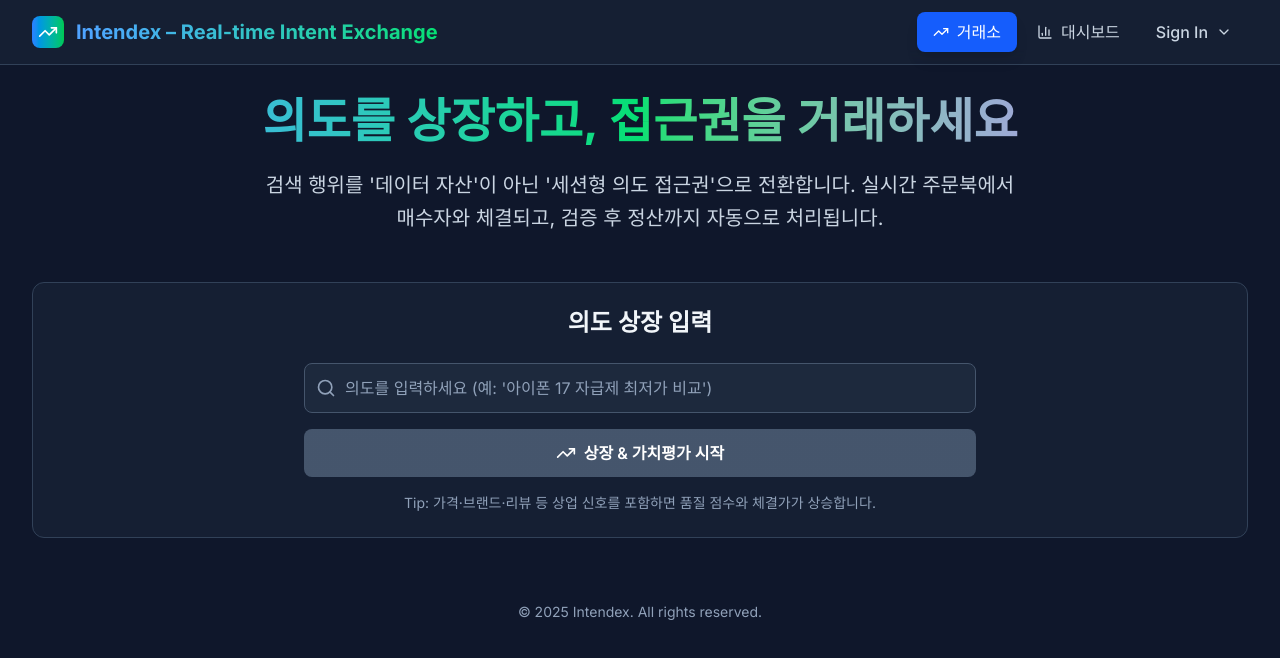
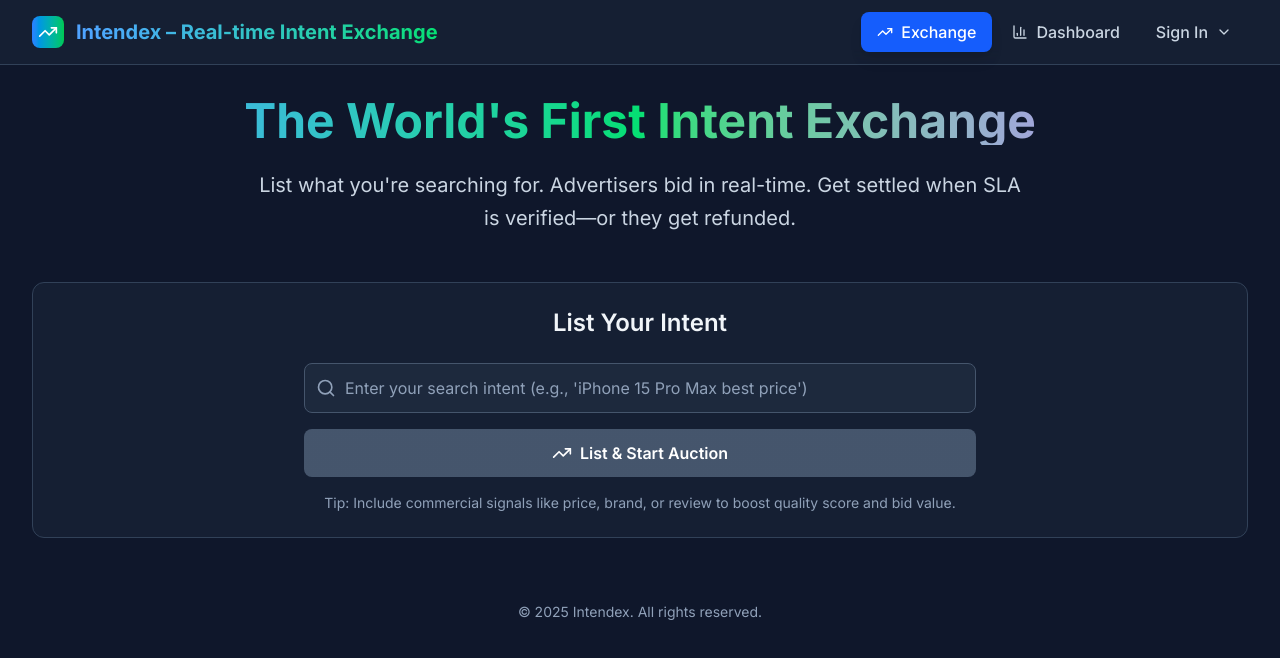
Before and after one commit to action5861/gatekeeper, a Next.js app: page / in a window 1280 px wide. Shown: the top 658 px of the page. Built offline with nearby package versions, Linux system fonts and the light colour scheme.

Commit message:
chore(copy): change to English - The World's First Intent Exchange

```diff
--- a/app/components/Header.tsx
+++ b/app/components/Header.tsx
@@ -15,12 +15,12 @@ export default function Header() {
 
   const navItems = [
     {
-      name: '거래소',
+      name: 'Exchange',
       href: '/',
       icon: TrendingUp
     },
     {
-      name: '대시보드',
+      name: 'Dashboard',
       href: '/dashboard',
       icon: BarChart3
     }
@@ -107,7 +107,7 @@ export default function Header() {
                   className="flex items-center space-x-2 px-4 py-2 rounded-lg transition-all duration-200 text-slate-300 hover:text-white hover:bg-red-600"
                 >
                   <LogOut className="w-4 h-4" />
-                  <span className="font-medium">로그아웃</span>
+                  <span className="font-medium">Logout</span>
                 </button>
               </div>
             ) : (
--- a/app/components/main/SearchInput.tsx
+++ b/app/components/main/SearchInput.tsx
@@ -2,8 +2,8 @@
 
 'use client'
 
+import { Search, TrendingUp } from 'lucide-react'
 import { useState } from 'react'
-import { Search, TrendingUp } from 'lucide-react'
 
 interface SearchInputProps {
   onQueryChange: (query: string) => void
@@ -39,7 +39,7 @@ export default function SearchInput({ onQueryChange, onSearchSubmit, isLoading =
             type="text"
             value={query}
             onChange={handleInputChange}
-            placeholder="의도를 입력하세요 (예: '아이폰 17 자급제 최저가 비교')"
+            placeholder="Enter your search intent (e.g., 'iPhone 15 Pro Max best price')"
             className="block w-full pl-10 pr-4 py-3 border border-slate-600 rounded-lg bg-slate-800 text-slate-100 placeholder-slate-400 focus:outline-none focus:ring-2 focus:ring-blue-500 focus:border-transparent transition-all duration-200"
             disabled={isLoading}
           />
@@ -59,7 +59,7 @@ export default function SearchInput({ onQueryChange, onSearchSubmit, isLoading =
           ) : (
             <>
               <TrendingUp className="h-5 w-5" />
-              <span>상장 & 가치평가 시작</span>
+              <span>List & Start Auction</span>
             </>
           )}
         </button>
@@ -68,7 +68,7 @@ export default function SearchInput({ onQueryChange, onSearchSubmit, isLoading =
       {/* Helper Text */}
       <div className="mt-4 text-center">
         <p className="text-sm text-slate-400">
-          Tip: 가격·브랜드·리뷰 등 상업 신호를 포함하면 품질 점수와 체결가가 상승합니다.
+          Tip: Include commercial signals like price, brand, or review to boost quality score and bid value.
         </p>
       </div>
     </div>
--- a/app/page.tsx
+++ b/app/page.tsx
@@ -223,10 +223,10 @@ export default function Home() {
         {/* Hero Section */}
         <section className="text-center mb-12 animate-fadeInUp">
           <h2 className="text-4xl md:text-5xl font-bold mb-6 bg-gradient-to-r from-blue-400 via-green-400 to-purple-400 bg-clip-text text-transparent">
-            의도를 상장하고, 접근권을 거래하세요
+            The World&apos;s First Intent Exchange
           </h2>
           <p className="text-xl text-slate-300 max-w-3xl mx-auto leading-relaxed">
-            검색 행위를 &apos;데이터 자산&apos;이 아닌 &apos;세션형 의도 접근권&apos;으로 전환합니다. 실시간 주문북에서 매수자와 체결되고, 검증 후 정산까지 자동으로 처리됩니다.
+            List what you&apos;re searching for. Advertisers bid in real-time. Get settled when SLA is verified—or they get refunded.
           </p>
         </section>
 
@@ -235,7 +235,7 @@ export default function Home() {
           {/* Search Input Component - 항상 표시 */}
           <section className="bg-slate-800/50 rounded-xl p-6 border border-slate-700">
             <h3 className="text-2xl font-semibold mb-6 text-slate-100 text-center">
-              의도 상장 입력
+              List Your Intent
             </h3>
             <SearchInput
               onQueryChange={handleQueryChange}
```
